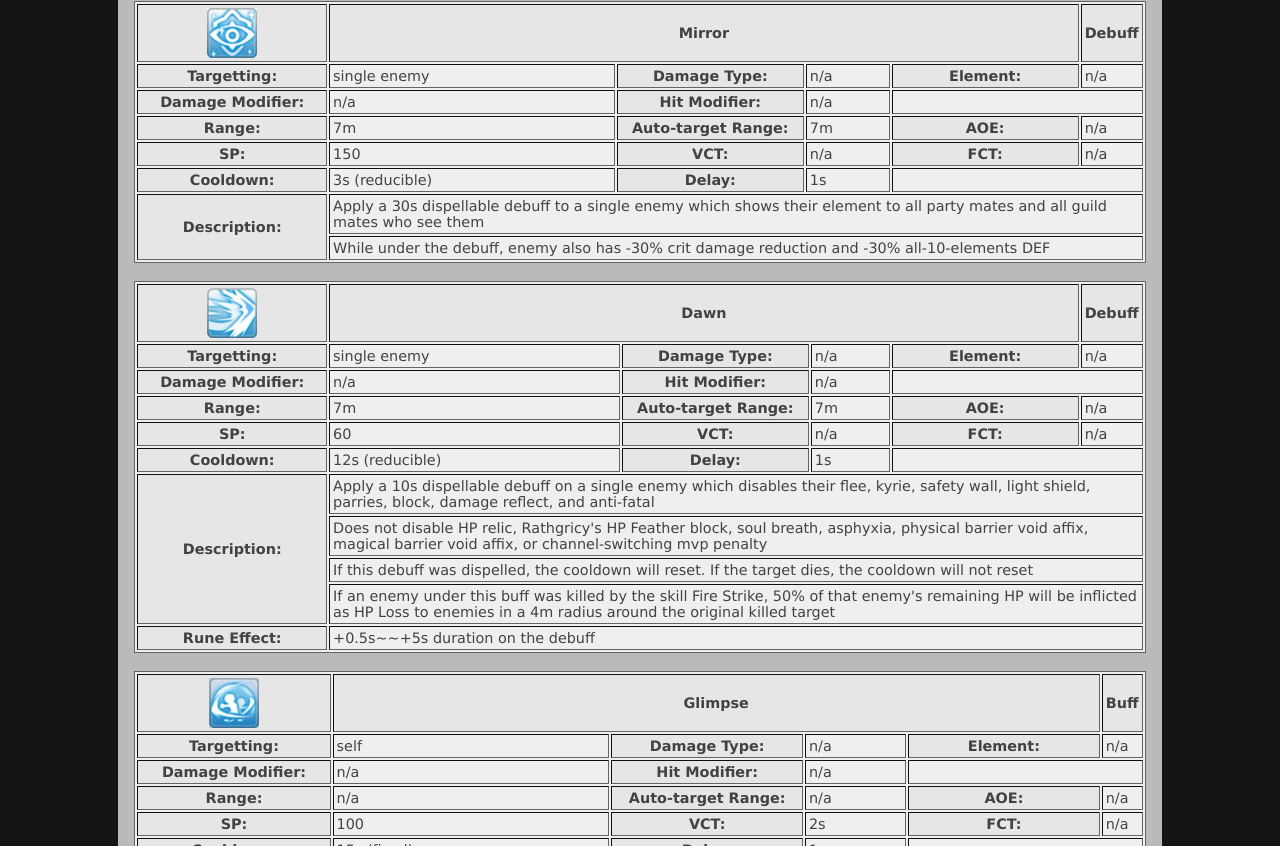
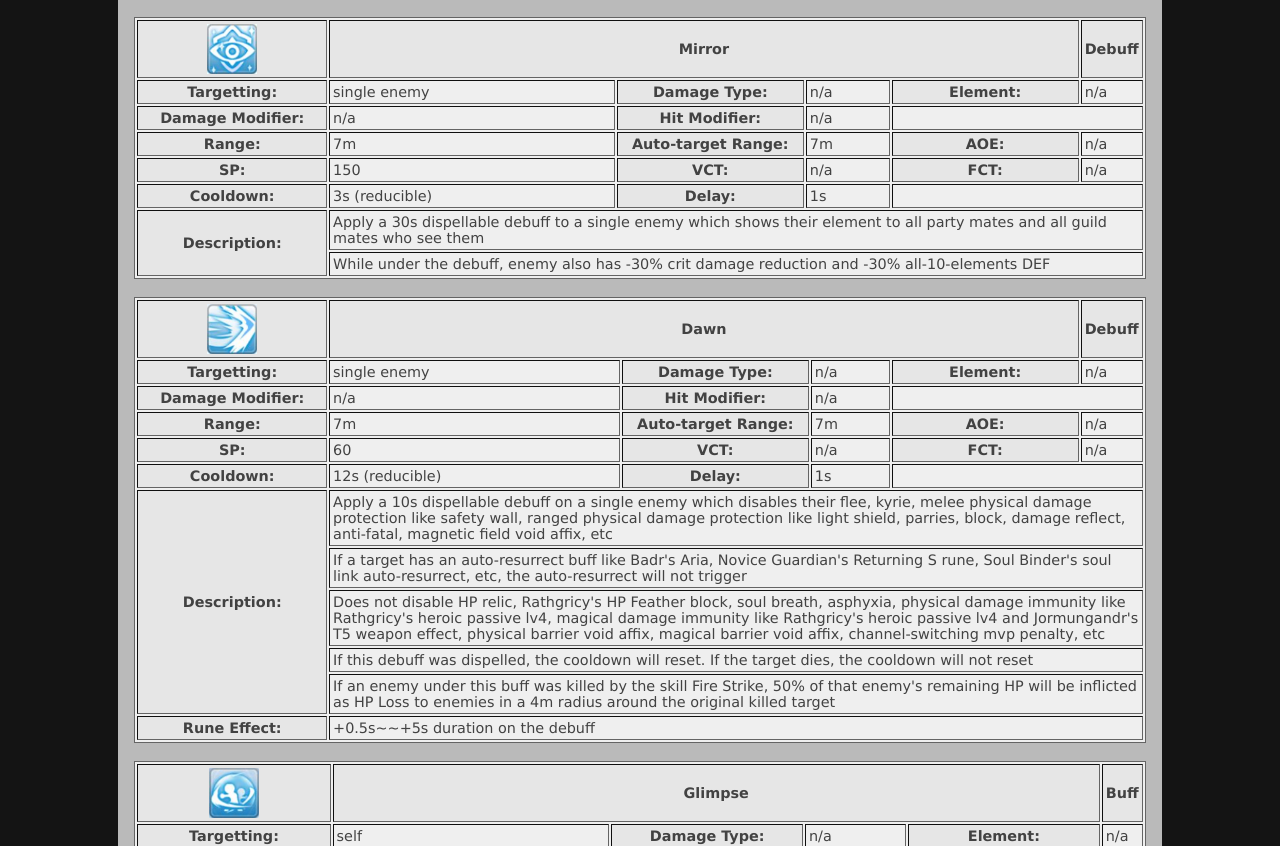
Before and after one commit to volkova-rom/rom-data, a plain HTML site: page classes/heinrich/skills/index.html in a window 1280 px wide. Shown: the part 2883-3729 px from the top of the page. Drawn offline with Linux system fonts and the light colour scheme.

Commit message:
Clarify Fire Strike uses field HP Clarify effects of Dawn

```diff
--- a/classes/heinrich/skills/index.html
+++ b/classes/heinrich/skills/index.html
@@ -444,7 +444,7 @@
                     </tr>
                     <tr>
                         <td class="column_name" rowspan="6">Description:</td>
-                        <td colspan="5" class="column_value">Deal 2500% + (Current HP / 50000)00% physical damage to a single enemy</td>
+                        <td colspan="5" class="column_value">Deal 2500% + (Current Field HP / 50000)00% physical damage to a single enemy. During PVP, the x4 HP during PVP is not used</td>
                     </tr>
 
 
@@ -687,13 +687,17 @@
                         <td colspan="2" />
                     </tr>
                     <tr>
-                        <td class="column_name" rowspan="4">Description:</td>
-                        <td colspan="5" class="column_value">Apply a 10s dispellable debuff on a single enemy which disables their flee, kyrie, safety wall, light shield, parries, block, damage reflect, and anti-fatal</td>
+                        <td class="column_name" rowspan="5">Description:</td>
+                        <td colspan="5" class="column_value">Apply a 10s dispellable debuff on a single enemy which disables their flee, kyrie, melee physical damage protection like safety wall, ranged physical damage protection like light shield, parries, block, damage reflect, anti-fatal, magnetic field void affix, etc</td>
                     </tr>
 
 
                     <tr>
-                        <td colspan="5" class="column_value">Does not disable HP relic, Rathgricy's HP Feather block, soul breath, asphyxia, physical barrier void affix, magical barrier void affix, or channel-switching mvp penalty</td>
+                        <td colspan="5" class="column_value">If a target has an auto-resurrect buff like Badr's Aria, Novice Guardian's Returning S rune, Soul Binder's soul link auto-resurrect, etc, the auto-resurrect will not trigger</td>
+                    </tr>
+
+                    <tr>
+                        <td colspan="5" class="column_value">Does not disable HP relic, Rathgricy's HP Feather block, soul breath, asphyxia, physical damage immunity like Rathgricy's heroic passive lv4, magical damage immunity like Rathgricy's heroic passive lv4 and Jormungandr's T5 weapon effect, physical barrier void affix, magical barrier void affix, channel-switching mvp penalty, etc</td>
                     </tr>
 
                     <tr>
```
